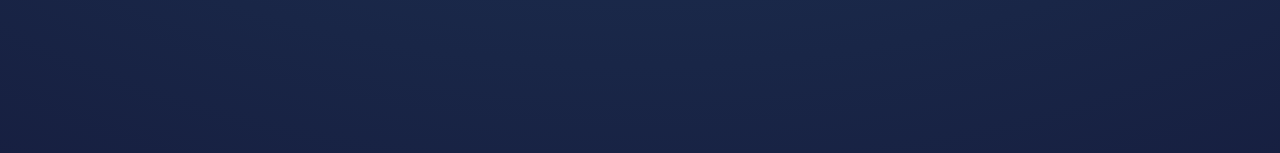
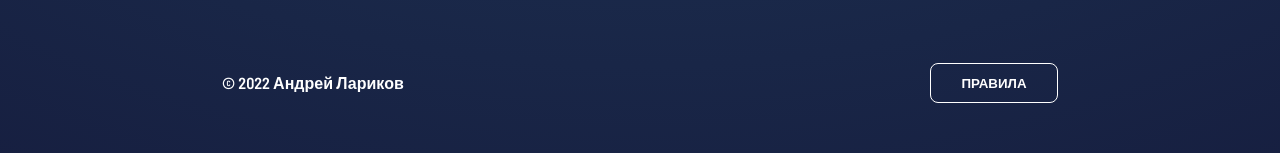
Before and after one commit to larikov174/rock-paper-scissors, a React (Vite) app: page /game in a window 1280 px wide. Shown: the part 472-625 px from the top of the page. Built offline with nearby package versions, Linux system fonts and the light colour scheme.

Commit message:
fix: edit styles

```diff
--- a/src/components/Footer.jsx
+++ b/src/components/Footer.jsx
@@ -1,25 +1,23 @@
 import styled from 'styled-components';
 
 const Container = styled.footer`
-	position: absolute;
-	bottom: 0;
-	width: 100%;
-	max-width: 900px;
-  min-height: 100px;
+  align-items: center;
+  width: 100%;
+  max-width: 900px;
   padding: 0 32px;
-	margin-top: 100px;
+	margin-top: 50px;
   display: grid;
   grid-template-columns: repeat(2, 1fr);
   grid-template-rows: 1fr;
-  grid-template-areas:
-    'credits'
-    'rules';
+  grid-template-areas: 'credits rules';
 `;
 const Credential = styled.p`
   grid-area: credits;
   text-transform: none;
 `;
+
 const Rules = styled.button`
+  grid-area: rules;
   width: 128px;
   height: 40px;
   background-color: transparent;
@@ -36,14 +34,15 @@ const Rules = styled.button`
   &:active {
     text-shadow: 1px -5px 12px #bbbbbb;
     box-shadow: 0 0 12px #bbbbbb;
-		transition: box-shadow 0.1s, text-shadow 0.1s;
+    transition: box-shadow 0.1s, text-shadow 0.1s;
   }
 `;
 
 const Footer = () => {
+  const currentDate = new Date();
   return (
     <Container>
-      <Credential>2022.Андрей Лариков(c)</Credential>
+      <Credential>&copy; {currentDate.getFullYear()} Андрей Лариков</Credential>
       <Rules>правила</Rules>
     </Container>
   );
```
